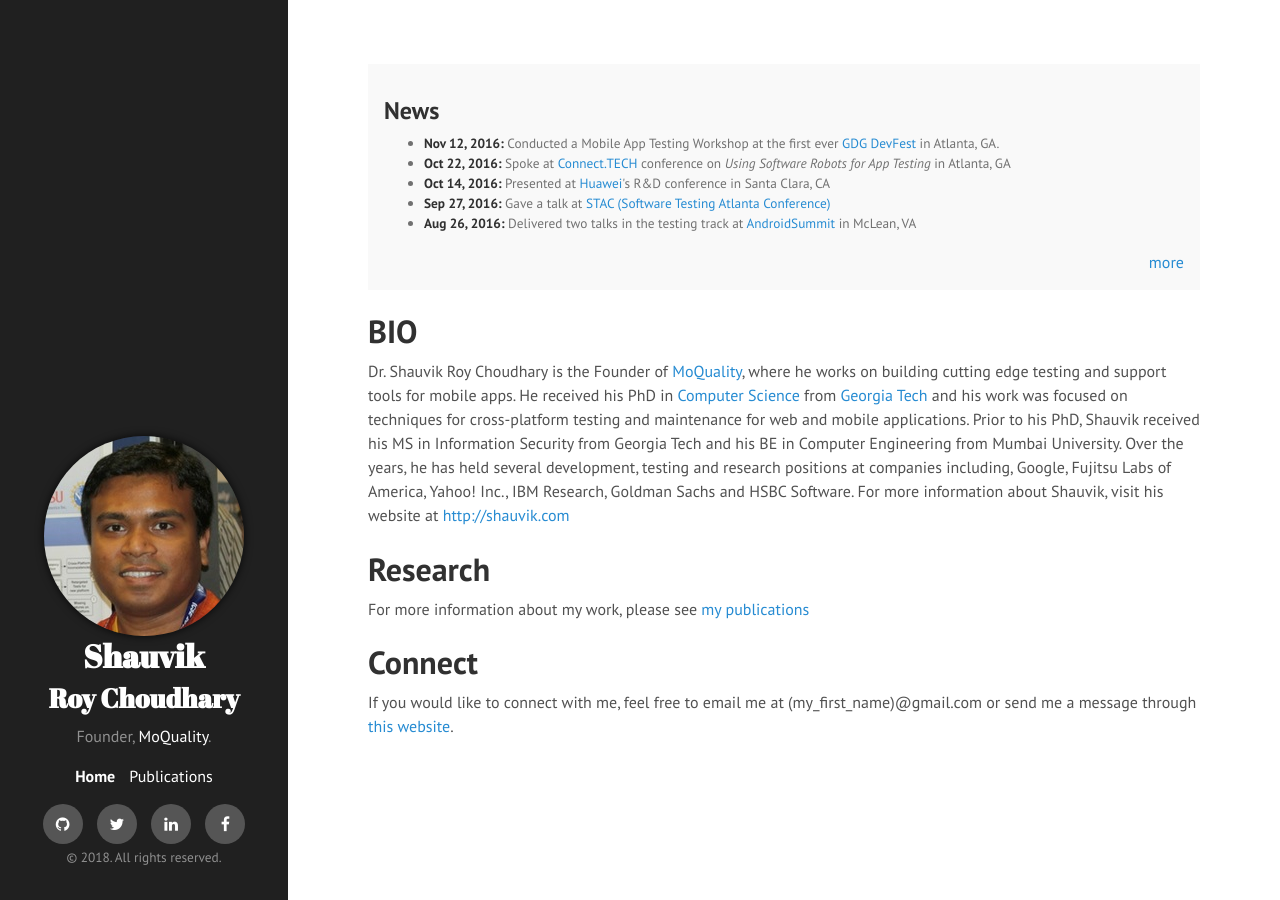
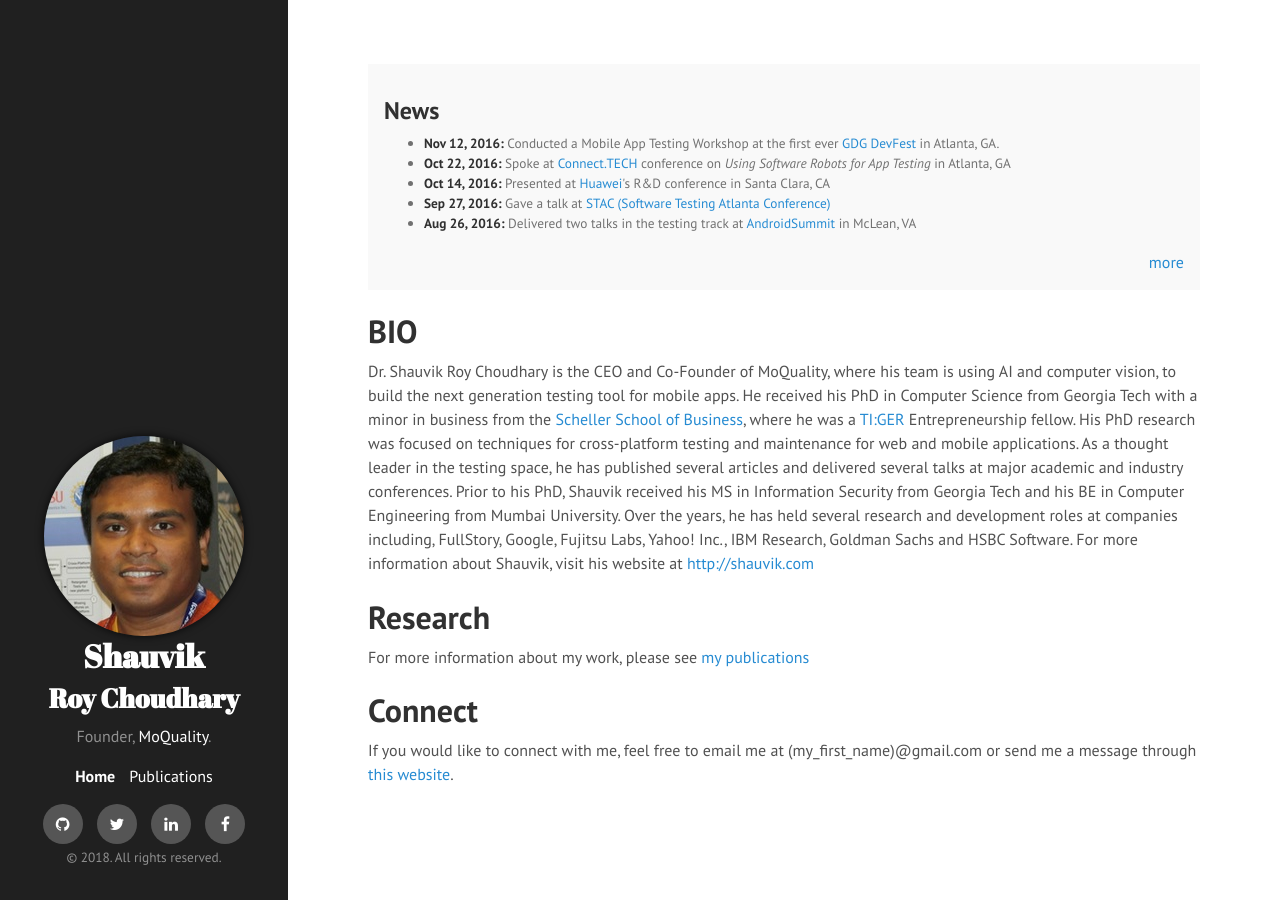
Before and after one commit to shauvik/shauvik.github.io, a Jekyll site: the page built from index.html, in a window 1280 px wide. Built offline with Jekyll 4.4.1, drawn with Linux system fonts in a browser that asks for light colours; nearby versions of some CDN libraries.

Commit message:
Update index.html

```diff
--- a/index.html
+++ b/index.html
@@ -26,9 +26,16 @@ title: Home
 
 
 <h1>BIO</h1>
-<p>Dr. Shauvik Roy Choudhary is the Founder of <a href="https://moquality.com">MoQuality</a>, where he works on building cutting edge testing and support tools for mobile apps.
-He received his PhD in <a href="http://www.scs.gatech.edu/">Computer Science</a> from <a href="http://www.gatech.edu">Georgia Tech</a> and his work was focused on techniques for cross-platform testing and maintenance for web and mobile applications.
-Prior to his PhD, Shauvik received his MS in Information Security from Georgia Tech and his BE in Computer Engineering from Mumbai University. Over the years, he has held several development, testing and research positions at companies including, Google, Fujitsu Labs of America, Yahoo! Inc., IBM Research, Goldman Sachs and HSBC Software. For more information about Shauvik, visit his website at <a href="http://shauvik.com">http://shauvik.com</a> </p>
+<p>
+    Dr. Shauvik Roy Choudhary is the CEO and Co-Founder of MoQuality, where his team is using AI and computer vision, to build the next generation testing tool for mobile apps.
+    He received his PhD in Computer Science from Georgia Tech with a minor in business from the <a href="https://www.scheller.gatech.edu">Scheller School of Business</a>, where he was a <a href="https://www.scheller.gatech.edu/centers-initiatives/tiger/index.html">TI:GER</a> Entrepreneurship fellow.
+    His PhD research was focused on techniques for cross-platform testing and maintenance for web and mobile applications.
+    As a thought leader in the testing space, he has published several articles and delivered several talks at major academic and industry conferences.
+    Prior to his PhD, Shauvik received his MS in Information Security from Georgia Tech and his BE in Computer Engineering from Mumbai University.
+    Over the years, he has held several research and development roles at companies including, FullStory, Google, Fujitsu Labs, Yahoo! Inc., IBM Research, Goldman Sachs and HSBC Software.
+    For more information about Shauvik, visit his website at <a href="http://shauvik.com">http://shauvik.com</a>
+</p>
+
 
 <h1>Research</h1>
 
```
